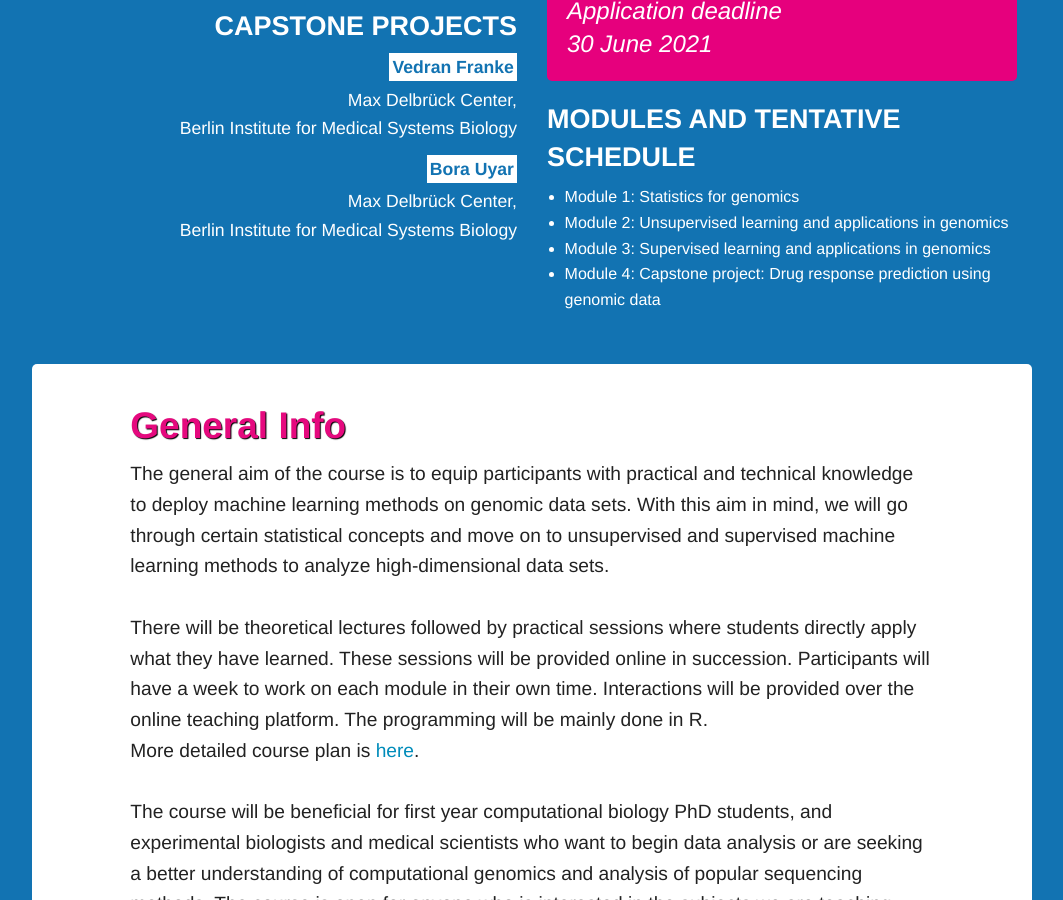
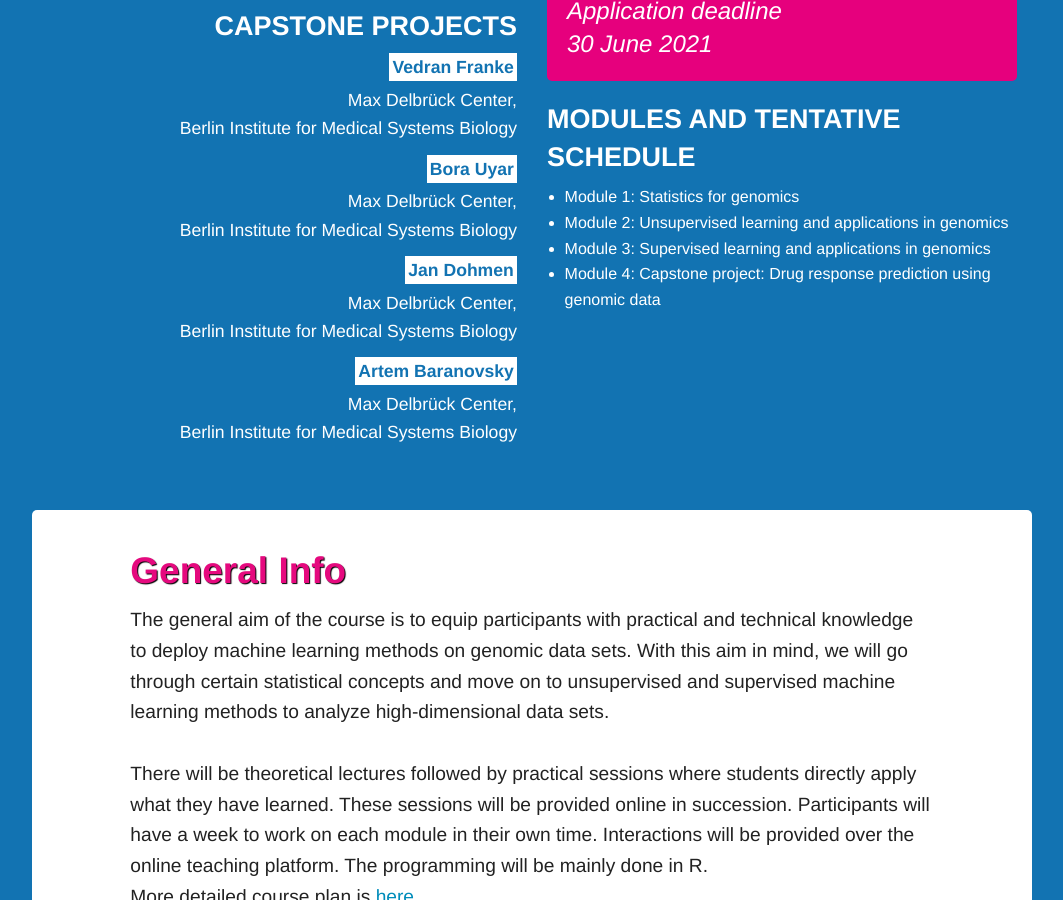
Before and after one commit to BIMSBbioinfo/compgen, a Jekyll site: the page 2021/index.html, which Jekyll copies as it is, in a window 1280 px wide and 900 px high, scrolled down 894 px. Shown: the whole window, without its empty margins (108-1171 px from the left). Built offline with Jekyll 4.4.1, drawn with Linux system fonts in a browser that asks for light colours; nearby versions of some CDN libraries; library files that are not in the unit come from our copies.

Commit message:
added more team members

```diff
--- a/2021/index.html
+++ b/2021/index.html
@@ -44,6 +44,12 @@
           <dd>Max Delbrück Center,<br/>Berlin Institute for Medical Systems Biology</dd>
 
           <dt><a href="http://bioinformatics.mdc-berlin.de">Bora Uyar</a></dt>
+          <dd>Max Delbrück Center,<br/>Berlin Institute for Medical Systems Biology</dd>
+
+          <dt><a href="http://bioinformatics.mdc-berlin.de">Jan Dohmen</a></dt>
+          <dd>Max Delbrück Center,<br/>Berlin Institute for Medical Systems Biology</dd>
+
+          <dt><a href="http://bioinformatics.mdc-berlin.de">Artem Baranovsky</a></dt>
           <dd>Max Delbrück Center,<br/>Berlin Institute for Medical Systems Biology</dd>
          </dl>
       </div>
```
